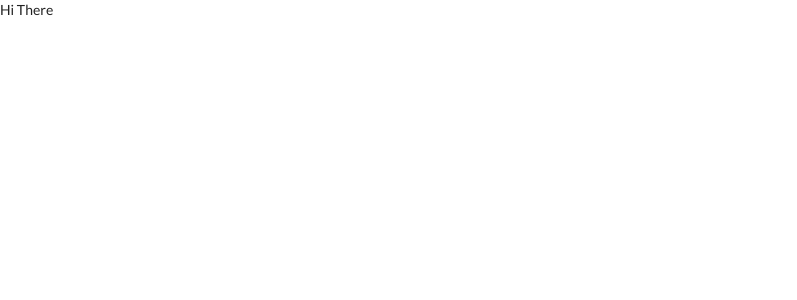
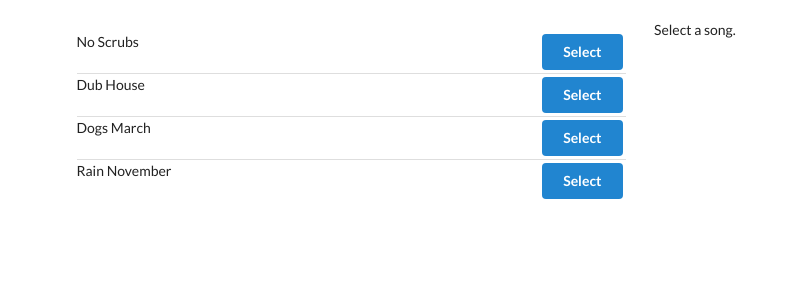
Before and after one commit to sefatanam/react-flow, a React (Create React App) app in the folder jsx/: page / in a window 1280 px wide. Shown: the top 300 px of the page, without its empty margins (0-797 px from the left). Built offline with nearby package versions, Linux system fonts and the light colour scheme.

Commit message:
redux basics

```diff
--- a/jsx/package.json
+++ b/jsx/package.json
@@ -8,7 +8,9 @@
     "@testing-library/user-event": "^12.1.10",
     "react": "^17.0.2",
     "react-dom": "^17.0.2",
+    "react-redux": "^7.2.5",
     "react-scripts": "4.0.3",
+    "redux": "^4.1.1",
     "web-vitals": "^1.0.1"
   },
   "scripts": {
--- /dev/null
+++ b/jsx/src/actions/index.js
@@ -0,0 +1,7 @@
+export const selectSong = (song) => {
+    // return an action
+    return {
+        type: 'SONG_SELECTED',
+        payload: song
+    };
+};
--- /dev/null
+++ b/jsx/src/components/App.js
@@ -0,0 +1,28 @@
+import React from 'react';
+import SongList from "./SongList";
+import SongDetail from "./SongDetail";
+
+
+const App = () => {
+    return (
+
+        <div className="ui container grid">
+
+            <div className="ui row">
+
+                <div className="column eight wide">
+                    <br/>
+                    <SongList/>
+                </div>
+                <div className="column eight wide">
+                    <br/>
+                    <SongDetail/>
+                </div>
+
+            </div>
+
+        </div>
+    );
+};
+
+export default App;
--- /dev/null
+++ b/jsx/src/components/SongDetail.js
@@ -0,0 +1,23 @@
+import React from 'react';
+import {connect} from "react-redux";
+
+const SongDetail = ({song}) => {
+
+    if (!song) {
+        return <div>Select a song.</div>
+    }
+    return (
+        <div>
+            <h3>Details For :</h3>
+            <p>Title : {song.title}</p>
+            <p>Duration : {song.duration}</p>
+        </div>
+    );
+};
+
+
+const mapStateToProps = (state) => {
+    return {song: state.selectedSong}
+}
+
+export default connect(mapStateToProps)(SongDetail);
--- /dev/null
+++ b/jsx/src/components/SongList.js
@@ -0,0 +1,34 @@
+import React, {Component} from "react";
+import {connect} from "react-redux";
+import {selectSong} from '../actions'
+
+class SongList extends Component {
+    renderList() {
+        return this.props.songs.map((song) => {
+            return (
+                <div className="item" key={song.title}>
+                    <div className="right floated content">
+                        <button className="ui button primary" onClick={() => this.props.selectSong(song)}>Select
+                        </button>
+                    </div>
+                    <div className="content">
+                        {song.title}
+                    </div>
+                </div>
+            );
+        })
+    }
+
+    render() {
+        return (
+            <div className="ui divided list">
+                {this.renderList()}
+            </div>
+        );
+    }
+}
+
+const mapStateToProps = (state) => {
+    return {songs: state.songs};
+}
+export default connect(mapStateToProps, {selectSong})(SongList);
--- a/jsx/src/index.js
+++ b/jsx/src/index.js
@@ -1,9 +1,15 @@
-// import react and react DOM
 import React from 'react';
 import ReactDOM from "react-dom";
-// create react component
-const App = () => {
-    return <div>Hi There</div>;
-};
-// take the react component and show in the screen
-ReactDOM.render(<App/> ,document.querySelector("#root"))
+import App from "./components/App";
+import {Provider} from "react-redux";
+import reducers from './reducers'
+import {createStore} from 'redux';
+
+
+ReactDOM.render(
+    <Provider store={createStore(reducers)}>
+        <App/>
+    </Provider>
+
+
+    , document.querySelector("#root"))
--- /dev/null
+++ b/jsx/src/reducers/index.js
@@ -0,0 +1,24 @@
+import {combineReducers} from "redux";
+
+const songsReducer = () => {
+    return [
+        {title: 'No Scrubs', duration: '4.05'},
+        {title: 'Dub House', duration: '2.05'},
+        {title: 'Dogs March', duration: '3.05'},
+        {title: 'Rain November', duration: '1.05'},
+    ]
+}
+
+const selectedSongReducer = (selectedSong = null, action) => {
+
+    if (action.type === 'SONG_SELECTED') {
+        return action.payload;
+    }
+    return selectedSong;
+}
+
+
+export default combineReducers({
+    songs: songsReducer,
+    selectedSong: selectedSongReducer
+})
```
Also changed, not shown: 1 other file (tests, documents, lock files or other folders).
